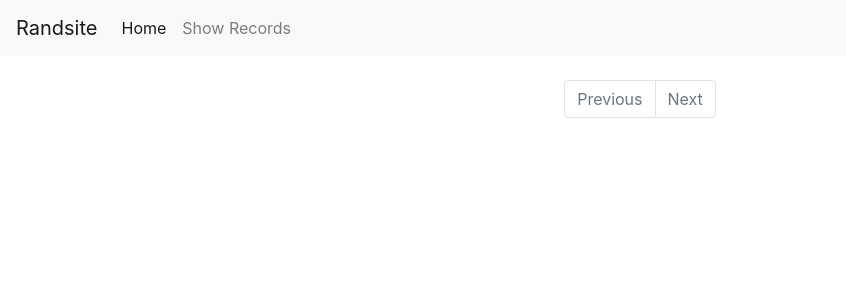
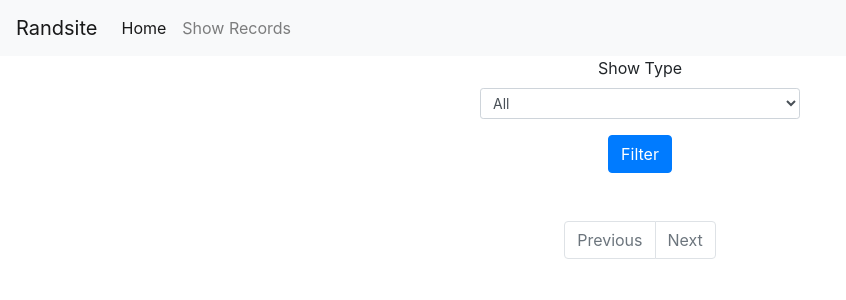
Before and after one commit to Pobek/randsite, a Flask app: page /records in a window 1280 px wide. Shown: the top 300 px of the page, without its empty margins (0-846 px from the left). Run offline with Flask 2, Linux system fonts and the light colour scheme; data that the repository does not hold is empty; some libraries are stand-ins or nearby versions; some web fonts are replaced.

Commit message:
Add record filter

```diff
--- a/app/routes.py
+++ b/app/routes.py
@@ -6,12 +6,18 @@ from app.models import NetflixRecord
 @app.route("/")
 def index():
   return render_template("index.html")
-
+#TV Show
 @app.route("/records")
 def records_all():
   page = request.args.get('page', 1, type=int)
-  records = NetflixRecord.query.order_by(NetflixRecord.show_id).paginate(page, 3, error_out=False)
-  return render_template("all_records.html", title="Netflix Records", records=records)
+  record_filter = request.args.get('show-type', "All", type=str)
+  records = ""
+  print(record_filter)
+  if record_filter != "All":
+    records = NetflixRecord.query.filter_by(type=record_filter).order_by(NetflixRecord.show_id).paginate(page, 3, error_out=False)
+  else:
+    records = NetflixRecord.query.order_by(NetflixRecord.show_id).paginate(page, 3, error_out=False)
+  return render_template("all_records.html", title="Netflix Records", records=records, record_filter=record_filter)
 
 @app.route("/record/<record>")
 def record(record):
--- a/app/static/styles/card_style.css
+++ b/app/static/styles/card_style.css
@@ -89,7 +89,7 @@
 }
 
 .draw-border:hover::after {
-  -webkit-transition-delay: 0s, 0.25s, 0s;
+  -webkit-transition-delay: 0s, 0.25s, 0s;relative
   transition-delay: 0s, 0.25s, 0s;
 }
 
@@ -106,7 +106,7 @@
 }
 
 .card__btn:focus {
-  outline: 2px dotted #55d7dc;
+  outline: 2px dotted #55d7dc;relative
 }
 
 .details {
--- a/app/static/styles/record_style.css
+++ b/app/static/styles/record_style.css
@@ -2,3 +2,8 @@
   column-count: 3;
   column-gap: 40px;
 }
+
+.filter_container {
+  width: 350px;
+  height: 1fr;
+}
--- a/app/templates/all_records.html
+++ b/app/templates/all_records.html
@@ -2,6 +2,20 @@
 
 {% block content %}
 
+<div class="container filter_container">
+  <form class="form text-center" method="GET" action="/records" role="form">
+    <div class="form-group center">
+      <label for="show-type">Show Type</label>
+      <select id="show-type" name="show-type" class="form-control form-control-sm">
+        <option value="All" {% if record_filter == "All" %} selected {% endif %}>All</option>
+        <option value="Movie" {% if record_filter == "Movie" %} selected {% endif %}>Movie</option>
+        <option value="TV Show" {% if record_filter == "TV Show" %} selected {% endif %}>TV Show</option>
+      </select>
+    </div>
+    <button type="submit" class="btn btn-primary filter_button">Filter</button>
+  </form>
+</div>
+<br>
 <div class="container">
 
   <div class="card__container">
```
